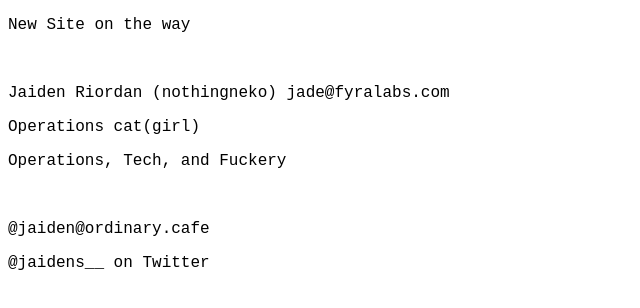
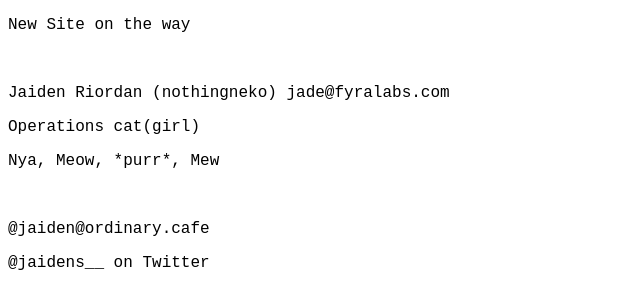
Before and after one commit to nothingneko/nothingneko.github.io, a plain HTML site: page index.html in a window 1280 px wide. Shown: the whole page, without its empty margins (0-640 px from the left). Drawn offline with Linux system fonts and the light colour scheme; a web font is replaced by a local one.

Commit message:
Update index.html

```diff
--- a/index.html
+++ b/index.html
@@ -14,7 +14,7 @@ body {
   <br>
   <p> Jaiden Riordan (nothingneko) jade@fyralabs.com </p>
   <p> Operations cat(girl) </p>
-  <p> Operations, Tech, and Fuckery </p>
+  <p> Nya, Meow, *purr*, Mew </p>
   <br>
   <p> @jaiden@ordinary.cafe </p>
   <p> @jaidens__ on Twitter </p>
```
